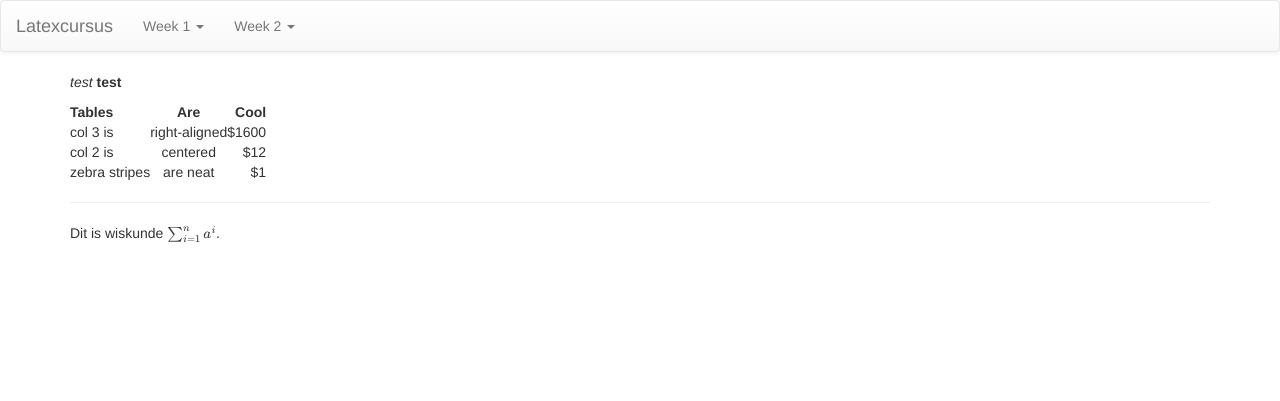
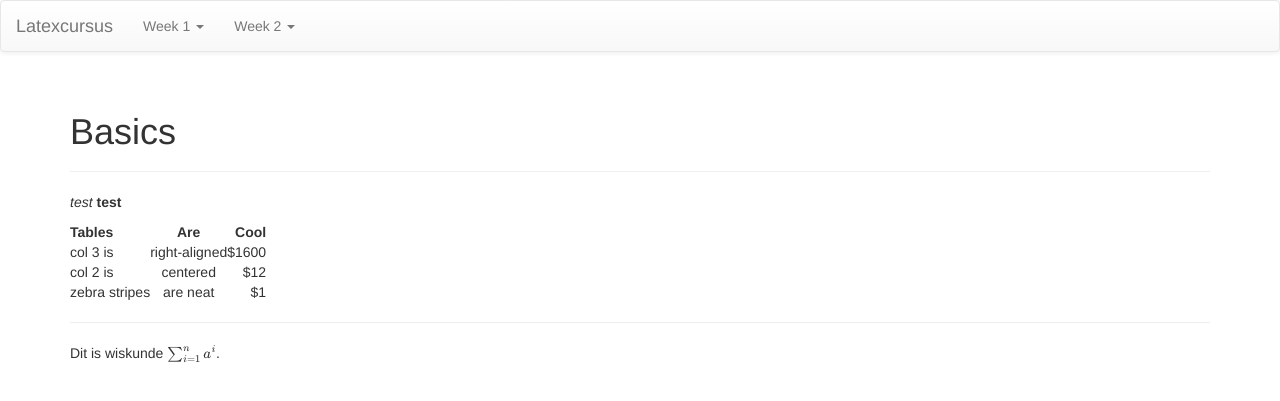
Before and after one commit to jzuiddam/jzuiddam, a Jekyll site: the page built from basics.md, in a window 1280 px wide. Shown: the top 401 px of the page. Built offline with Jekyll 4.4.1, drawn with Linux system fonts in a browser that asks for light colours; nearby versions of some CDN libraries; formulas are drawn with MathJax 3.

Commit message:
Adding a h1 header

```diff
--- a/basics.md
+++ b/basics.md
@@ -3,6 +3,10 @@ layout: lesson
 title: Latexcursus &middot; Basics
 week: 1
 ---
+
+<div class="page-header">
+<h1>Basics</h1>
+</div>
 
 
 *test*
```
